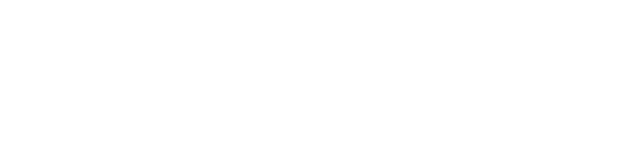
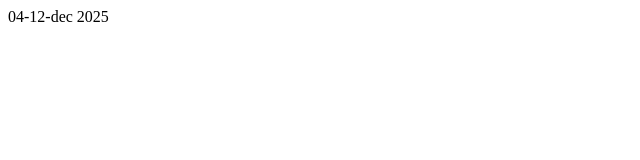
Before and after one commit to murtazasaeed-eng/12-Dec-2025, a plain HTML site: page Info.html in a window 1280 px wide. Shown: the whole page, without its empty margins (0-640 px from the left). Drawn offline with Linux system fonts and the light colour scheme.

Commit message:
Update Info.html

```diff
--- a/Info.html
+++ b/Info.html
@@ -14,7 +14,7 @@
         <title>Document</title>
     </head>
     <body>
-
+        04-12-dec 2025
     </body>
     </html>
 </body>
```
